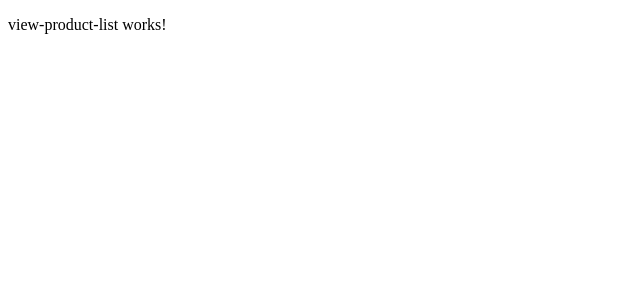
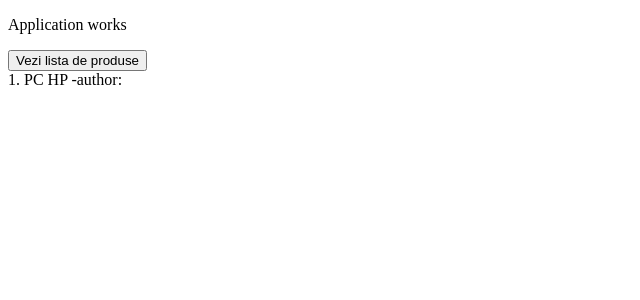
Before and after one commit to DraghiciMihai/onlinestore, an Angular app: page /view-productList in a window 1280 px wide. Shown: the top 300 px of the page, without its empty margins (0-640 px from the left). Built offline with nearby package versions, Linux system fonts and the light colour scheme.

Commit message:
list Of Products -HTML

```diff
--- a/src/app/app.component.html
+++ b/src/app/app.component.html
@@ -1,3 +1,4 @@
-
+<p> Application works</p>
+<button routerLink="view-productList"> Vezi lista de produse</button>
 
 <router-outlet></router-outlet>
--- a/src/app/view-product-list/view-product-list.component.html
+++ b/src/app/view-product-list/view-product-list.component.html
@@ -1 +1,8 @@
-<p>view-product-list works!</p>
+
+<div>
+    <div *ngFor="let product of productList">
+        <div>{{product.id}}. {{product.title }} -author:
+            <p *ngFor="let item of productList.author">{{item.id}}. {{item.firstName}}, {{item.lastName}} </p>
+        </div>
+    </div>
+</div>
--- a/src/app/view-product-list/view-product-list.component.ts
+++ b/src/app/view-product-list/view-product-list.component.ts
@@ -1,4 +1,5 @@
 import { Component, OnInit } from '@angular/core';
+import { AuthorData } from '../authorData';
 import {ProductData} from '../productData'
 
 @Component({
@@ -8,9 +9,24 @@ import {ProductData} from '../productData'
 })
 export class ViewProductListComponent implements OnInit {
 
-  productList: ProductData []= [];
+author1:AuthorData={
+  id: 1,
+    firstName: "Nicoleta",
+  lastName: "Oprea"
+}
 
-  constructor() { }
+  productList: ProductData []= [
+    {
+      id : 1,
+title : "PC HP",
+thumbnail : "string",
+price : 1000,
+ author: this.author1
+
+    }
+  ]
+
+    constructor() { }
 
   ngOnInit(): void {
   }
```
